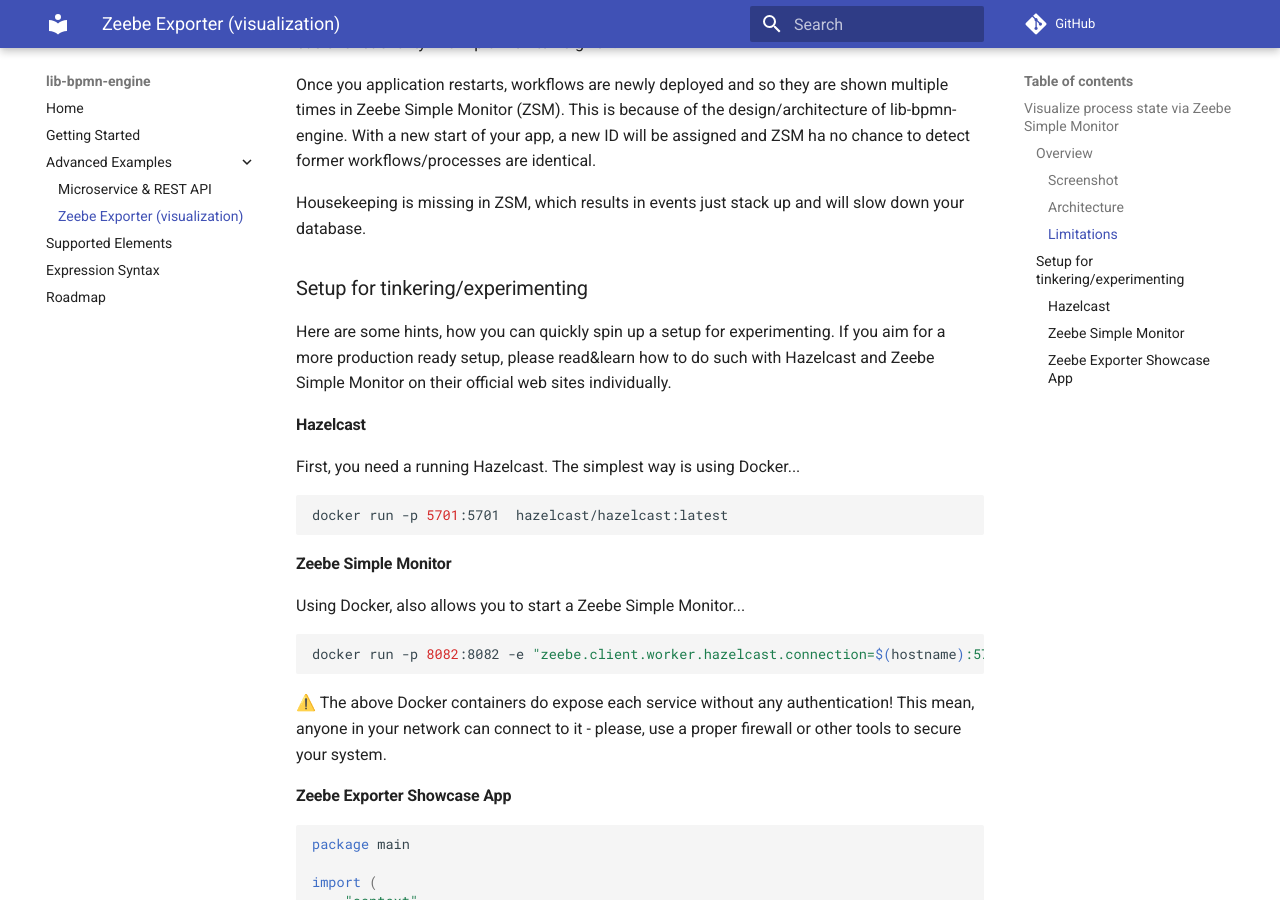
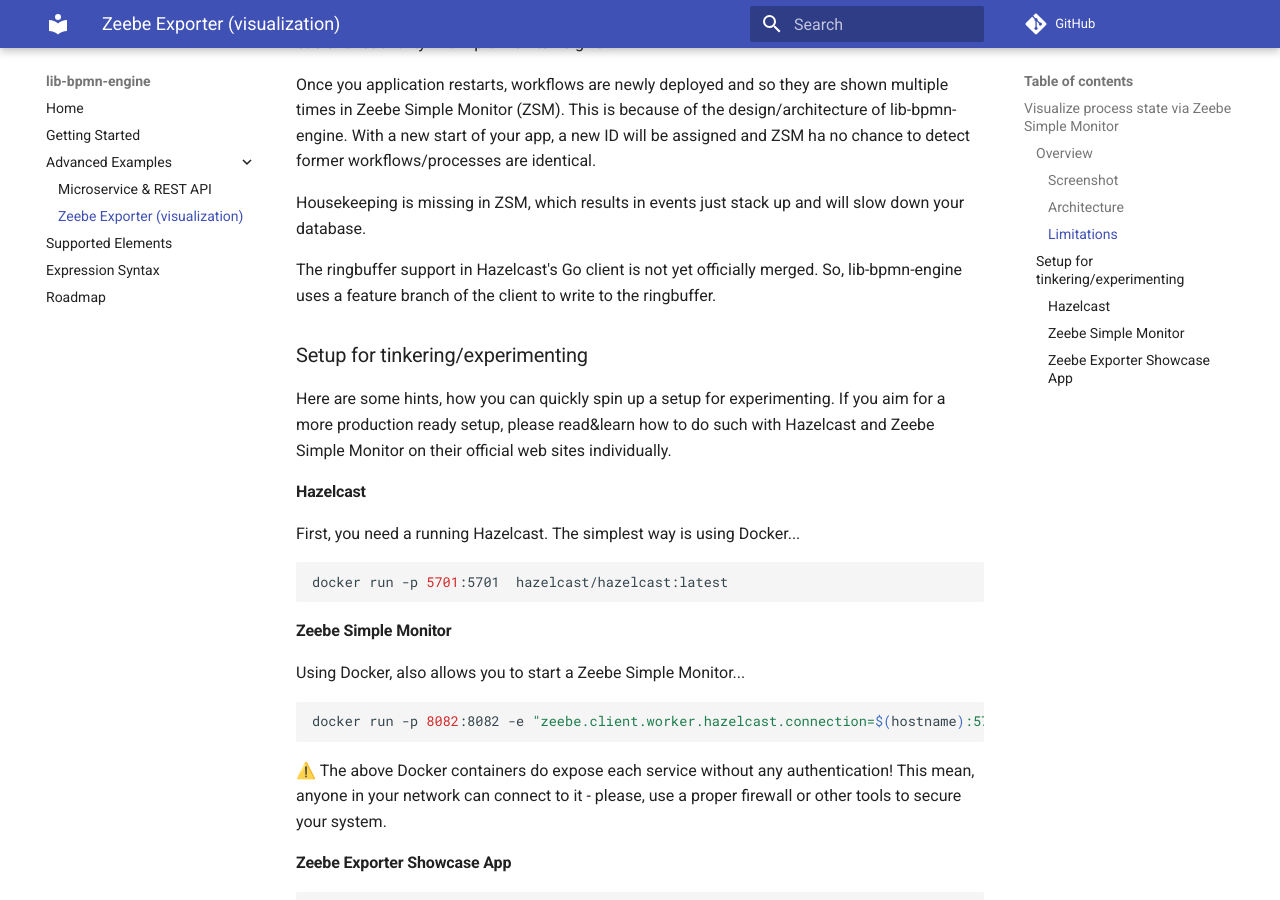
Before and after one commit to nitram509/lib-bpmn-engine, an MkDocs documentation site: the page built from docs/advanced-zeebe.md, in a window 1280 px wide and 900 px high, scrolled down 1587 px. Built offline with MkDocs 1.6.1 and Material for MkDocs 9.7.7, drawn with Linux system fonts in a browser that asks for light colours; comment, search, counter and statistics services are not loaded.

Commit message:
more limits

```diff
--- a/docs/advanced-zeebe.md
+++ b/docs/advanced-zeebe.md
@@ -43,6 +43,9 @@
 and ZSM ha no chance to detect former workflows/processes are identical.
 
 Housekeeping is missing in ZSM, which results in events just stack up and will slow down your database.
+
+The ringbuffer support in Hazelcast's Go client is not yet officially merged.
+So, lib-bpmn-engine uses a feature branch of the client to write to the ringbuffer.
 
 ### Setup for tinkering/experimenting
 
```
